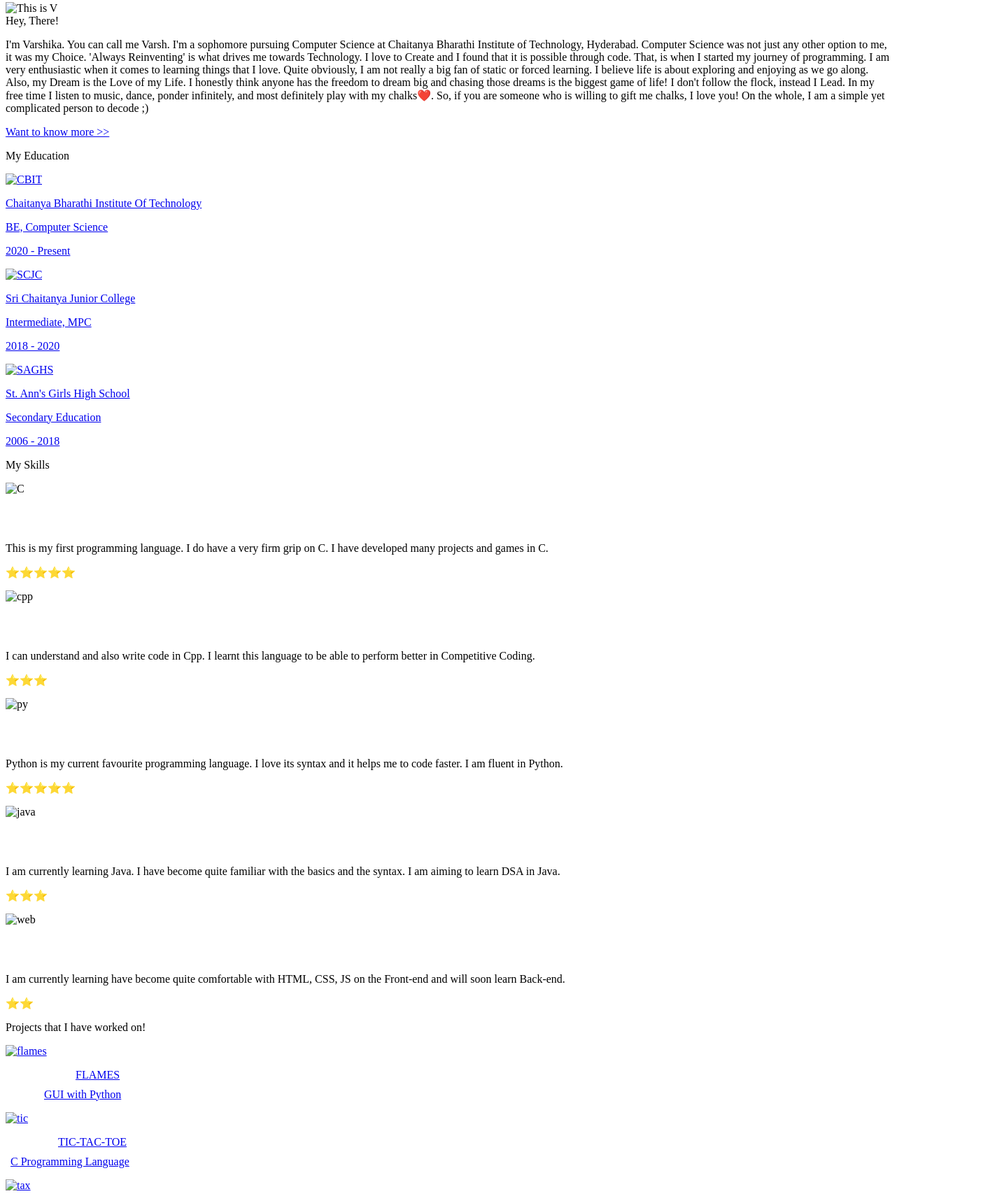
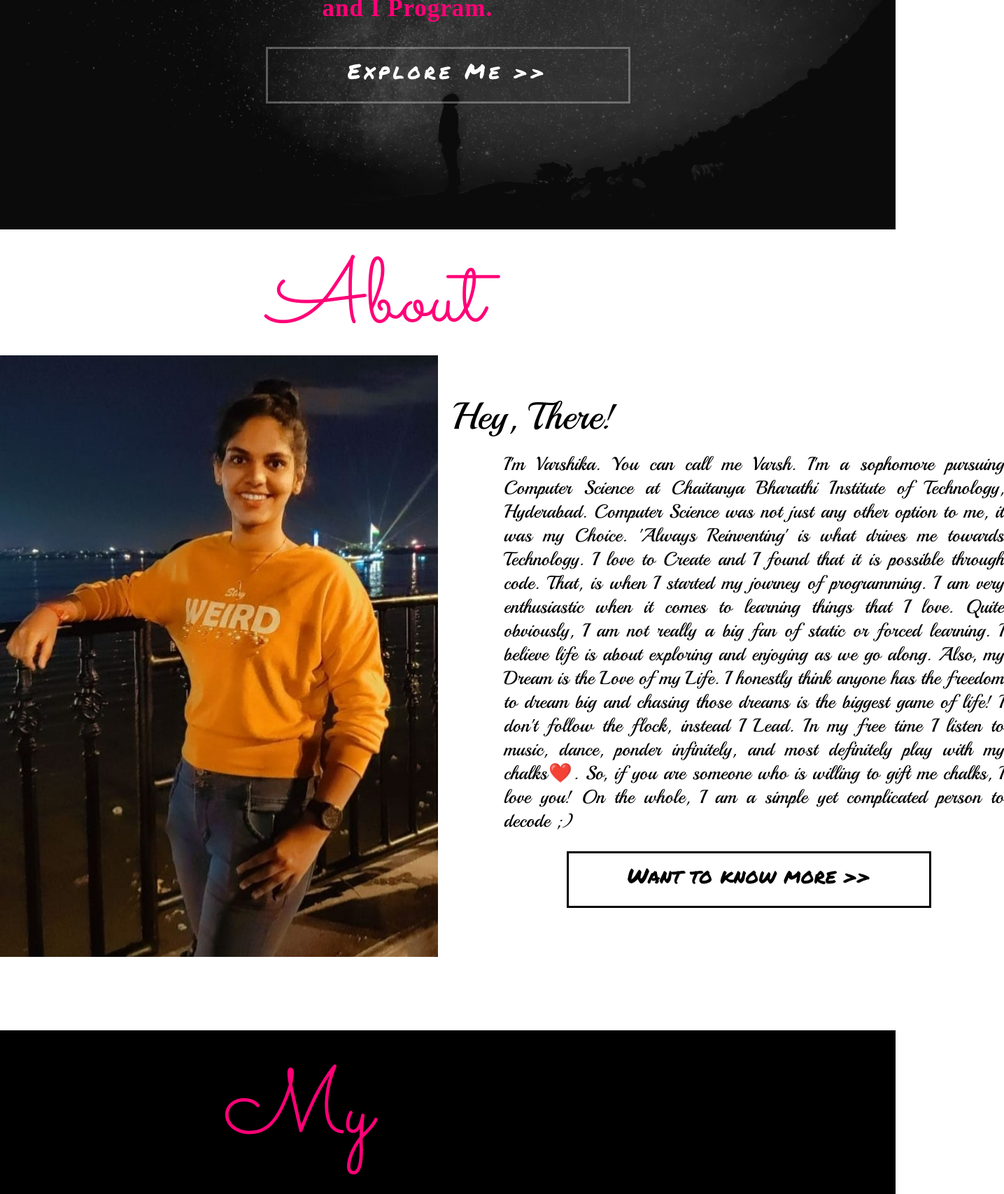
Before and after one commit to varshTPC/Personal-Portfolio, a plain HTML site: page index.html in a window 1280 px wide. Shown: the part 402-2109 px from the top of the page at 70% size, 1435 px wide, since content can reach past the window. Drawn offline with Linux system fonts and the light colour scheme; files whose address does not match are found by name; a web font is replaced by a local one.

Commit message:
changing file names accordingly

```diff
--- a/index.html
+++ b/index.html
@@ -3,8 +3,8 @@
 <head>
     <meta charset="UTF-8">
     <title>V - The Programmer</title>
-    <link rel="stylesheet" href="CSS/VStyles.css">
-    <link rel="icon" href="Images/favi.ico">
+    <link rel="stylesheet" href="style.css">
+    <link rel="icon" href="favi.ico">
     <link rel="preconnect" href="https://fonts.googleapis.com">
     <link rel="preconnect" href="https://fonts.gstatic.com" crossorigin>
     <link href="https://fonts.googleapis.com/css2?family=Carattere&display=swap" rel="stylesheet"> <!-- The v space -->
@@ -23,7 +23,7 @@
             <div class="navdiv">
                 <nav class="navigation">
                     <div class="logo">
-                        <img src="Images/logo.JPG" alt="logo">
+                        <img src="logo.JPG" alt="logo">
                         <div class="vspace">
                             The V Space!
                         </div>
@@ -57,7 +57,7 @@
             About Me!
         </div>
         <div class="my-img">
-            <img src="./Images/VPic.jpeg" alt="This is V">
+            <img src="VPic.jpeg" alt="This is V">
         </div>
         <div class="hey">
             Hey, There!
@@ -84,7 +84,7 @@
         <a target="_blank" href="https://www.cbit.ac.in/">
             <div class="cbit-box">
                 <div class="cbit-img">
-                    <img src="./Images/cbit.jpg" alt="CBIT">
+                    <img src="cbit.jpg" alt="CBIT">
                 </div>
                 <div class="cbit-txt">
                     <p>Chaitanya Bharathi Institute Of Technology</p>
@@ -96,7 +96,7 @@
         <a target="_blank" href="https://srichaitanya.net/">
             <div class="scjc-box">
                 <div class="scjc-img">
-                    <img src="./Images/scjc.jpg" alt="SCJC">
+                    <img src="scjc.jpg" alt="SCJC">
                 </div>
                 <div class="scjc-txt">
                     <p>Sri Chaitanya Junior College</p>
@@ -108,7 +108,7 @@
         <a target="_blank" href="http://www.stanns-vnchyd.com/">
             <div class="saghs-box">
                 <div class="saghs-img">
-                    <img src="./Images/saghs.JPG" alt="SAGHS">
+                    <img src="saghs.JPG" alt="SAGHS">
                 </div>
                 <div class="saghs-txt">
                     <p>St. Ann's Girls High School</p>
@@ -123,7 +123,7 @@
         <p class="skills-heading">My Skills</p>
         <div class="c-box">
             <div class="c-img">
-                <img src="./Images/c.png" alt="C">
+                <img src="c.png" alt="C">
             </div>
             <div class="c-txt">
                 <p style="color: white; font-size: 21px;">C Programming Language</p>
@@ -133,7 +133,7 @@
         </div>
         <div class="cpp-box">
             <div class="cpp-img">
-                <img src="./Images/cpp.png" alt="cpp">
+                <img src="cpp.png" alt="cpp">
             </div>
             <div class="cpp-txt">
                 <p style="color: white; font-size: 21px;">C++ Programming Language</p>
@@ -143,7 +143,7 @@
         </div>
         <div class="py-box">
             <div class="py-img">
-                <img src="./Images/py.png" alt="py">
+                <img src="py.png" alt="py">
             </div>
             <div class="py-txt">
                 <p style="color: white; font-size: 21px;">Python Programming Language</p>
@@ -153,7 +153,7 @@
         </div>
         <div class="java-box">
             <div class="java-img">
-                <img src="./Images/java.png" alt="java">
+                <img src="java.png" alt="java">
             </div>
             <div class="java-txt">
                 <p style="color: white; font-size: 21px;">Java Programming Language</p>
@@ -163,7 +163,7 @@
         </div>
         <div class="web-box">
             <div class="web-img">
-                <img src="./Images/webdev.png" alt="web">
+                <img src="webdev.png" alt="web">
             </div>
             <div class="web-txt">
                 <p style="color: white; font-size: 21px;">Web Development</p>
@@ -178,7 +178,7 @@
         <a target="_blank" href="https://github.com/varshTPC/Flames">
             <div class="flames-box">
                 <div class="flames-img">
-                    <img src="./Images/flames.jpeg" alt="flames">
+                    <img src="flames.jpeg" alt="flames">
                 </div>
                 <div class="flames-txt">
                     <p style="margin-left: 100px; margin-bottom: 0px;">FLAMES</p>
@@ -189,7 +189,7 @@
         <a target="_blank" href="https://github.com/varshTPC/Tic-Tac-Toe">
             <div class="tic-box">
                 <div class="tic-img">
-                    <img src="./Images/tictactoe.png" alt="tic">
+                    <img src="tictactoe.png" alt="tic">
                 </div>
                 <div class="tic-txt">
                     <p style="margin-bottom: 0px; margin-left: 75px;">TIC-TAC-TOE</p>
@@ -200,7 +200,7 @@
         <a target="_blank" href="https://github.com/varshTPC/Income-Tax-Calculator">
             <div class="tax-box">
                 <div class="tax-img">
-                    <img src="./Images/tax.png" alt="tax">
+                    <img src="tax.png" alt="tax">
                 </div>
                 <div class="tax-txt">
                     <p style="margin-bottom: 0px;">INCOME TAX CALCULATOR</p>
```
